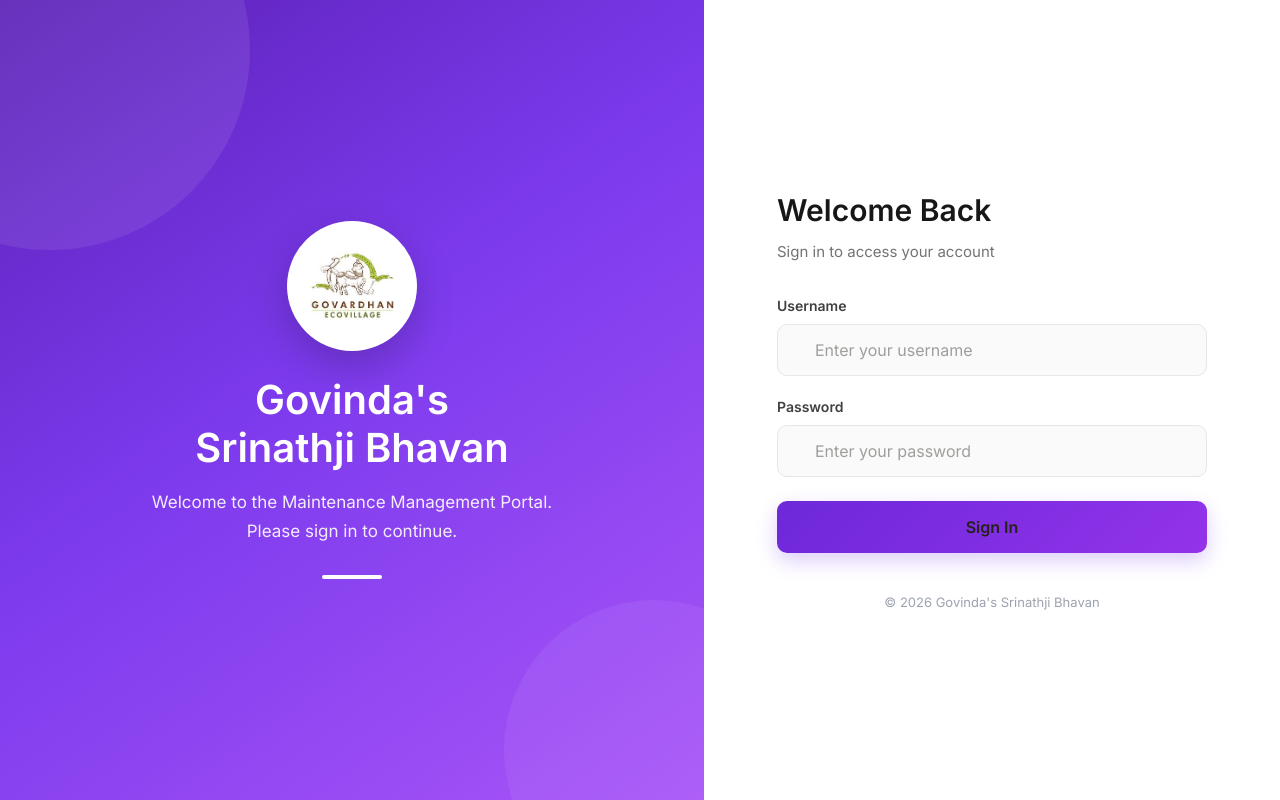
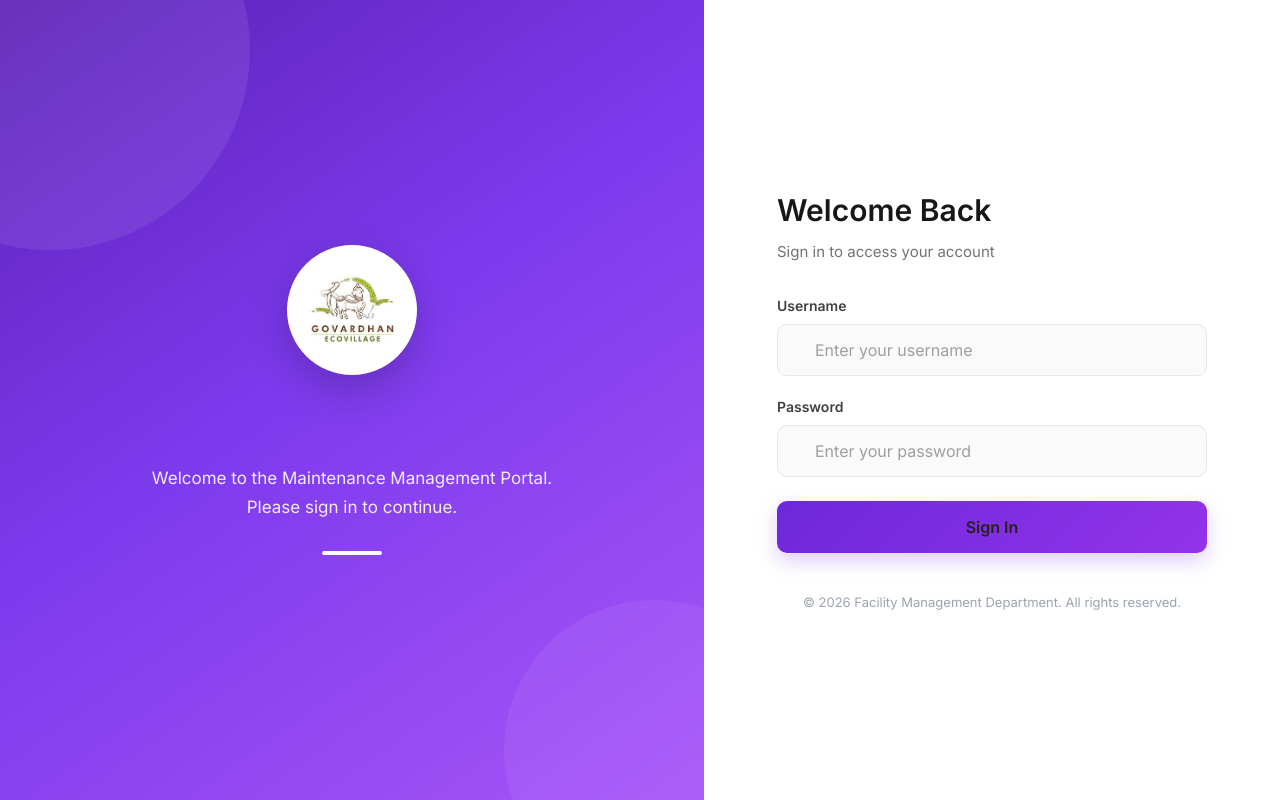
Before and after one commit to vridhi-02/Maintenance-Record-System, a React (Vite) app in the folder Maintenance/: page /login in a window 1280 px wide. Built offline with nearby package versions, Linux system fonts and the light colour scheme; some icons are missing.

Commit message:
Update maintenance app

```diff
--- a/Maintenance/src/pages/Login.jsx
+++ b/Maintenance/src/pages/Login.jsx
@@ -143,7 +143,7 @@
           >
             <img
               src="/logo.jpeg"
-              alt="Govinda's Srinathji Bhavan"
+
               style={{
                 width: '100%',
                 height: '100%',
@@ -161,9 +161,7 @@
               mb: 2,
             }}
           >
-            Govinda's
             <br />
-            Srinathji Bhavan
           </Typography>
 
           <Typography
@@ -440,7 +438,7 @@
               mt: 5,
             }}
           >
-            © {new Date().getFullYear()} Govinda's Srinathji Bhavan
+            © {new Date().getFullYear()} Facility Management Department. All rights reserved.
           </Typography>
         </Paper>
       </Box>
```
Also changed, not shown: 1 other file (tests, documents, lock files or other folders).
